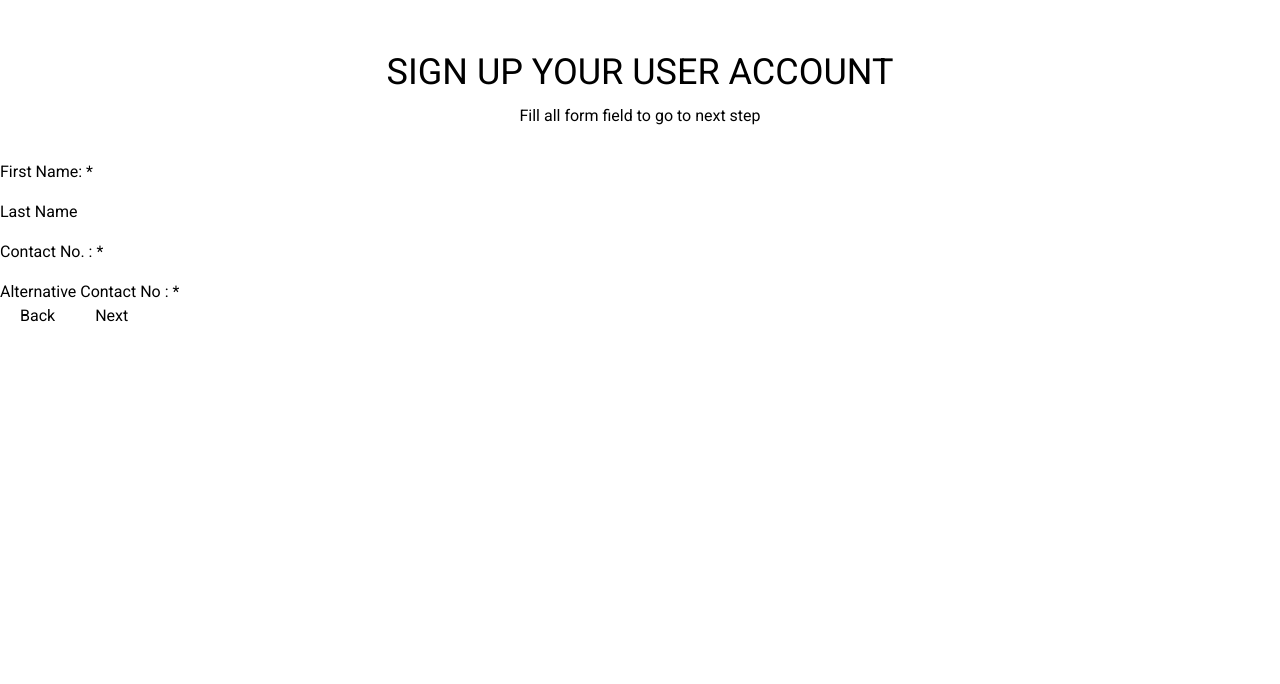
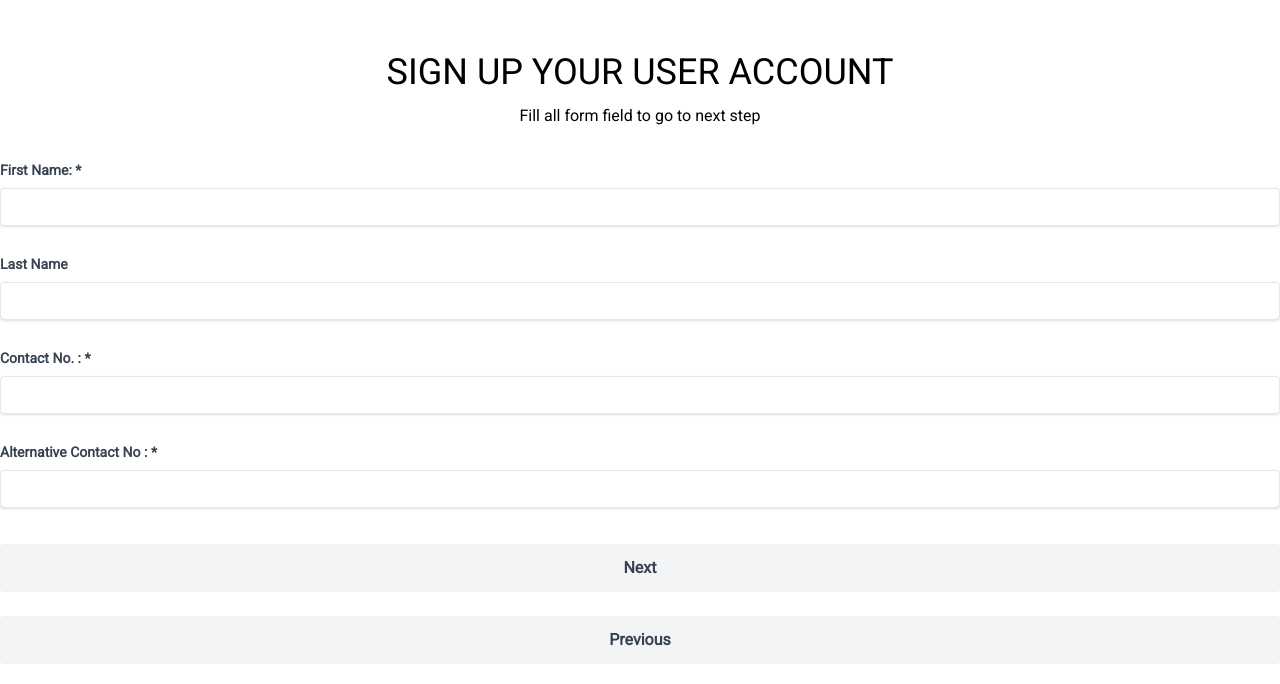
Before and after one commit to hasan75/multi_step_sign_up, a React (Create React App) app: page / in a window 1280 px wide. Both pictures are taken after typing "name@example.com", "Sample", "Sample123", "Sample" into the empty fields and a click on the button "Next". Shown: the top 684 px of the page. Built offline with nearby package versions, Linux system fonts and the light colour scheme.

Commit message:
navigation button added and color fixed

```diff
--- a/public/index.html
+++ b/public/index.html
@@ -16,6 +16,10 @@
     <!-- Tailwind CSS  -->
     <script src="https://cdn.tailwindcss.com"></script>
 
+    <!-- material icons  -->
+    <link href="https://fonts.googleapis.com/icon?family=Material+Icons+Sharp"
+      rel="stylesheet">
+
     <title>Sign UP</title>
   </head>
   <body>
--- a/src/App.js
+++ b/src/App.js
@@ -5,7 +5,7 @@ import Header from './components/Header/Header';
 
 function App() {
   return (
-    <div className='App'>
+    <div className='App container mx-auto'>
       <ContextProvider>
         <Header />
         <SignUpForm />
--- a/src/components/StepNavigation/StepNavigation.js
+++ b/src/components/StepNavigation/StepNavigation.js
@@ -21,10 +21,10 @@ const StepNavigation = ({ step, setStep, error, response }) => {
   };
 
   return (
-    <div className=''>
+    <div className='mt-6'>
       {/* for showing the validation errors  */}
       {error ? (
-        <h5 className='d-flex align-items-center justify-content-center text-danger py-3'>
+        <h5 className='flex align-center justify-center text-red-500 py-3'>
           <span className='material-icons-sharp me-2'>error</span>{' '}
           <span>{error}</span>
         </h5>
@@ -35,25 +35,27 @@ const StepNavigation = ({ step, setStep, error, response }) => {
       {/* back and next navigator buttons  */}
 
       <div
-        className={`${response?.status === 'success' ? 'd-none' : ' '} ${
+        className={`${response?.status === 'success' ? 'hidden' : ' '} ${
           step === 1
-            ? 'd-flex justify-content-end'
-            : 'd-flex justify-content-between'
+            ? 'flex flex-col justify-center align-center'
+            : 'flex flex-col justify-center align-center'
         }`}
       >
+        {step < 4 && (
+          <button
+            type='submit'
+            className='mb-6 block w-full bg-gray-100 hover:bg-green-500 text-gray-700 font-semibold hover:text-white py-3 px-4  hover:border-transparent rounded'
+          >
+            {step === 3 ? 'Submit' : 'Next'}
+          </button>
+        )}
         {step > 1 && (
           <button
             type='button'
             onClick={() => previousStepFrom(step, setStep)}
-            className='btn btn-outline-success px-5'
+            className='block w-full bg-gray-100 hover:bg-gray-700 text-gray-700 font-semibold hover:text-white py-3 px-4  hover:border-transparent rounded'
           >
-            Back
-          </button>
-        )}
-
-        {step < 4 && (
-          <button type='submit' className='btn btn-outline-success px-5'>
-            {step === 3 ? 'Submit' : 'Next'}
+            Previous
           </button>
         )}
       </div>
--- a/src/components/steps/Account/Account.js
+++ b/src/components/steps/Account/Account.js
@@ -36,48 +36,62 @@ const Account = ({ step, setStep }) => {
       <div className='row d-flex justify-content-center mt-5'>
         {/* for taking first name input  */}
         <div className='col form-group'>
-          <label htmlFor='email' className='fw-bold mb-2'>
+          <label
+            htmlFor='email'
+            className='block text-gray-700 text-sm font-bold mb-2'
+          >
             Email: *
           </label>
           <input
             type='email'
-            className='form-control'
+            placeholder='enter email'
+            className='form-control shadow appearance-none border rounded w-full py-2 px-3 text-gray-700 leading-tight focus:outline-none focus:shadow-outline'
             name='email'
             {...register('email', { required: 'email is required' })}
           />
         </div>
         {/* for last name input  */}
         <div className='col form-group mt-4'>
-          <label htmlFor='UserName' className='mb-2 fw-bold'>
+          <label
+            htmlFor='UserName'
+            className='block text-gray-700 text-sm font-bold mb-2'
+          >
             User Name: *
           </label>
           <input
             type='text'
-            className='form-control'
+            className='form-control form-control shadow appearance-none border rounded w-full py-2 px-3 text-gray-700 leading-tight focus:outline-none focus:shadow-outline'
             name='UserName'
             {...register('UserName', { required: 'User Name is required' })}
           />
         </div>
         {/* for contact  */}
         <div className='col form-group mt-4'>
-          <label htmlFor='Password' className='mb-2 fw-bold'>
+          <label
+            htmlFor='Password'
+            className='block text-gray-700 text-sm font-bold mb-2'
+          >
             Password : *
           </label>
           <input
             type='password'
-            className='form-control'
+            placeholder='enter password'
+            className='form-control shadow appearance-none border border rounded w-full py-2 px-3 text-gray-700 mb-3 leading-tight focus:outline-none focus:shadow-outline'
             name='Password'
             {...register('Password', { required: 'Password is required' })}
           />
         </div>
         {/* for alternative contact  */}
         <div className='col form-group mt-4'>
-          <label htmlFor='confirmPassword' className='mb-2 fw-bold'>
+          <label
+            htmlFor='confirmPassword'
+            className='block text-gray-700 text-sm font-bold mb-2'
+          >
             Confirm Password : *
           </label>
           <input
             type='text'
-            className='form-control'
+            className='form-control form-control shadow appearance-none border border rounded w-full py-2 px-3 text-gray-700 mb-3 leading-tight focus:outline-none focus:shadow-outline'
             name='confirmPassword'
             {...register('confirmPassword', {
               required: 'Confirm Password is required',
--- a/src/components/steps/Image/Image.js
+++ b/src/components/steps/Image/Image.js
@@ -1,12 +1,73 @@
 import React from 'react';
+import { useForm } from 'react-hook-form';
+import { useFormDataContext } from '../../../hooks/useFormDataContext';
+import utils from '../../../utils/utils';
 import StepNavigation from '../../StepNavigation/StepNavigation';
 
 const Image = ({ step, setStep }) => {
+  //
+  const { formData, setFormValues } = useFormDataContext();
+  // console.log(formData);
+
+  const { saveDataToLocal, saveStepToLocal } = utils;
+
+  const {
+    handleSubmit,
+    formState: { errors },
+    register,
+  } = useForm({
+    mode: 'all',
+    defaultValues: { Name: formData?.Name, Gender: formData?.Gender },
+  });
+
+  const onSubmit = (values) => {
+    setFormValues(values);
+
+    // save values to localStorage
+    saveDataToLocal({ ...formData, ...values });
+
+    setStep((currentStep) => currentStep + 1);
+    saveStepToLocal((step = step + 1));
+  };
   return (
-    <div>
-      <h1>Image Js</h1>
+    <form
+      className='d-flex flex-column justify-content-between w-100'
+      onSubmit={handleSubmit(onSubmit)}
+    >
+      <div className='flex justify-between align-center'>
+        <p>Image Upload:</p>
+        <p>Step {step} - 4</p>
+      </div>
+      <div className='row'>
+        <div className='col form-group my-3'>
+          <label
+            class='block mb-2 text-sm font-medium text-gray-900 dark:text-white'
+            for='photo_input'
+          >
+            Upload Your Photo:
+          </label>
+          <input
+            class='block w-full text-sm text-gray-900 border border-gray-300 rounded-lg cursor-pointer bg-gray-50 dark:text-gray-400 focus:outline-none dark:bg-gray-700 dark:border-gray-600 dark:placeholder-gray-400 p-2'
+            id='photo_input'
+            type='file'
+          ></input>
+        </div>
+        <div className='col form-group mt-6 mb-4'>
+          <label
+            class='block mb-2 text-sm font-medium text-gray-900 dark:text-white'
+            for='sign_input'
+          >
+            Upload Signature Photo:
+          </label>
+          <input
+            class='block w-full text-sm text-gray-900 border border-gray-300 rounded-lg cursor-pointer bg-gray-50 dark:text-gray-400 focus:outline-none dark:bg-gray-700 dark:border-gray-600 dark:placeholder-gray-400 p-2'
+            id='sign_input'
+            type='file'
+          ></input>
+        </div>
+      </div>
       <StepNavigation step={step} setStep={setStep}></StepNavigation>
-    </div>
+    </form>
   );
 };
 
--- a/src/components/steps/Personal/Personal.js
+++ b/src/components/steps/Personal/Personal.js
@@ -38,48 +38,60 @@ const Personal = ({ step, setStep }) => {
       <div className='row'>
         {/* for taking first name input  */}
         <div className='col form-group'>
-          <label htmlFor='FirstName' className='fw-bold mb-2'>
+          <label
+            htmlFor='FirstName'
+            className='block text-gray-700 text-sm font-bold mb-2'
+          >
             First Name: *
           </label>
           <input
             type='text'
-            className='form-control'
+            className='form-control form-control shadow appearance-none border border rounded w-full py-2 px-3 text-gray-700 mb-3 leading-tight focus:outline-none focus:shadow-outline'
             name='FirstName'
             {...register('FirstName', { required: 'First Name is required' })}
           />
         </div>
         {/* for last name input  */}
         <div className='col form-group mt-4'>
-          <label htmlFor='Last Name' className='mb-2 fw-bold'>
+          <label
+            htmlFor='Last Name'
+            className='block text-gray-700 text-sm font-bold mb-2'
+          >
             Last Name
           </label>
           <input
             type='text'
-            className='form-control'
+            className='form-control form-control shadow appearance-none border border rounded w-full py-2 px-3 text-gray-700 mb-3 leading-tight focus:outline-none focus:shadow-outline'
             name='LastName'
             {...register('LastName', { required: 'Last Name is required' })}
           />
         </div>
         {/* for contact  */}
         <div className='col form-group mt-4'>
-          <label htmlFor='Contact' className='mb-2 fw-bold'>
+          <label
+            htmlFor='Contact'
+            className='block text-gray-700 text-sm font-bold mb-2'
+          >
             Contact No. : *
           </label>
           <input
             type='text'
-            className='form-control'
+            className='form-control form-control shadow appearance-none border border rounded w-full py-2 px-3 text-gray-700 mb-3 leading-tight focus:outline-none focus:shadow-outline'
             name='Contact'
             {...register('Contact', { required: 'Contact is required' })}
           />
         </div>
         {/* for alternative contact  */}
         <div className='col form-group mt-4'>
-          <label htmlFor='alternativeNum' className='mb-2 fw-bold'>
+          <label
+            htmlFor='alternativeNum'
+            className='block text-gray-700 text-sm font-bold mb-2'
+          >
             Alternative Contact No : *
           </label>
           <input
             type='text'
-            className='form-control'
+            className='form-control form-control shadow appearance-none border border rounded w-full py-2 px-3 text-gray-700 mb-3 leading-tight focus:outline-none focus:shadow-outline'
             name='alternativeNum'
             {...register('alternativeNum', {
               required: 'Alternative Number is required',
```
